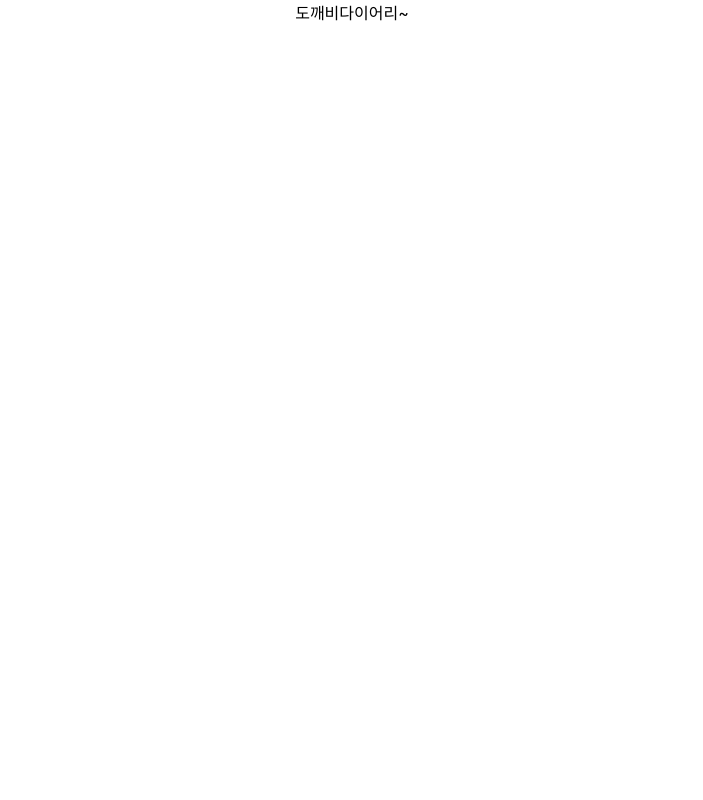
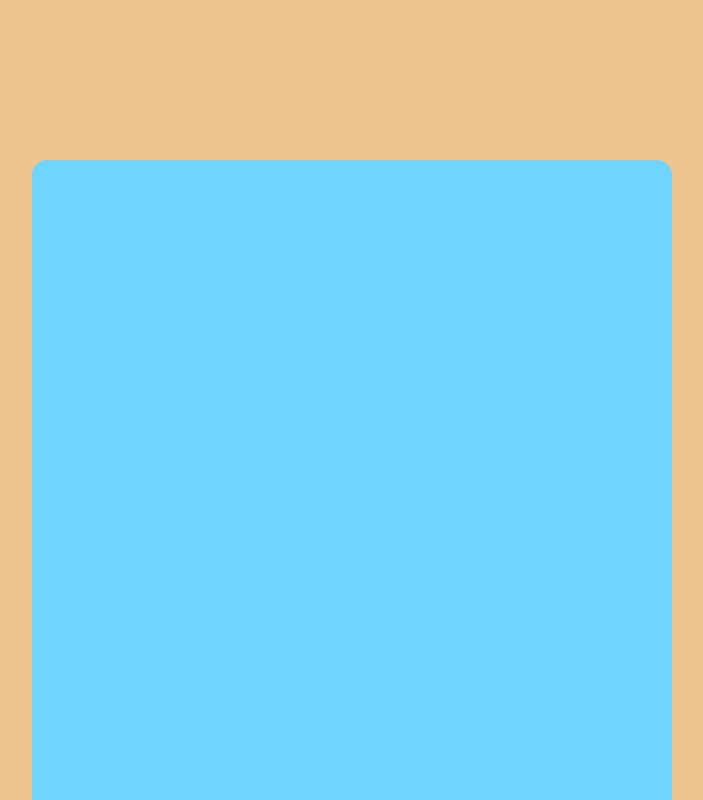
Before and after one commit to yeri942/dokev_diary, a React (Create React App) app in the folder dokev-diary/: page / in a window 1280 px wide. Shown: the whole page, without its empty margins (288-991 px from the left). Built offline with nearby package versions, Linux system fonts and the light colour scheme.

Commit message:
책상, 다이어리 영역 잡아두기

```diff
--- a/dokev-diary/package.json
+++ b/dokev-diary/package.json
@@ -8,7 +8,9 @@
     "@testing-library/user-event": "^13.5.0",
     "react": "^18.0.0",
     "react-dom": "^18.0.0",
+    "react-router-dom": "^6.3.0",
     "react-scripts": "5.0.1",
+    "styled-components": "^5.3.5",
     "web-vitals": "^2.1.4"
   },
   "scripts": {
--- a/dokev-diary/src/App.css
+++ b/dokev-diary/src/App.css
@@ -1,38 +1,4 @@
 .App {
-  text-align: center;
+    text-align: center;
+    /* color: #edc590; */
 }
-
-.App-logo {
-  height: 40vmin;
-  pointer-events: none;
-}
-
-@media (prefers-reduced-motion: no-preference) {
-  .App-logo {
-    animation: App-logo-spin infinite 20s linear;
-  }
-}
-
-.App-header {
-  background-color: #282c34;
-  min-height: 100vh;
-  display: flex;
-  flex-direction: column;
-  align-items: center;
-  justify-content: center;
-  font-size: calc(10px + 2vmin);
-  color: white;
-}
-
-.App-link {
-  color: #61dafb;
-}
-
-@keyframes App-logo-spin {
-  from {
-    transform: rotate(0deg);
-  }
-  to {
-    transform: rotate(360deg);
-  }
-}
--- a/dokev-diary/src/App.js
+++ b/dokev-diary/src/App.js
@@ -1,7 +1,10 @@
+// import { Route, Routes } from "react-router-dom";
+// import styled from "styled-components";
 import "./App.css";
+import Main from "./page/Main";
 
 function App() {
-    return <div className="App">도깨비다이어리~</div>;
+    return <Main />;
 }
 
 export default App;
--- /dev/null
+++ b/dokev-diary/src/components/diary/Background.jsx
@@ -0,0 +1,16 @@
+import styled from "styled-components";
+// import { useState, useEffect } from "react";
+// import { useNavigate } from "react-router-dom";
+
+const Background = () => {
+    return <Back />;
+};
+
+const Back = styled.div`
+    position: absolute;
+    background-color: #edc590;
+    width: 100%;
+    height: 100vh;
+`;
+
+export default Background;
--- /dev/null
+++ b/dokev-diary/src/components/diary/Diary.jsx
@@ -0,0 +1,28 @@
+import styled from "styled-components";
+// import { useState, useEffect } from "react";
+// import { useNavigate } from "react-router-dom";
+
+const Diary = () => {
+    return (
+        <DiaryArea>
+            <DiaryBook></DiaryBook>
+        </DiaryArea>
+    );
+};
+const DiaryArea = styled.div`
+    position: absolute;
+    width: 100%;
+    height: 100vh;
+    overflow: hidden;
+    display: flex;
+    justify-content: center;
+`;
+const DiaryBook = styled.div`
+    position: absolute;
+    background-color: #6ed5fe;
+    width: 50%;
+    height: 90vh;
+    border-radius: 15px;
+    bottom: -10vh;
+`;
+export default Diary;
--- a/dokev-diary/src/index.js
+++ b/dokev-diary/src/index.js
@@ -1,14 +1,15 @@
-import React from 'react';
-import ReactDOM from 'react-dom/client';
-import './index.css';
-import App from './App';
-import reportWebVitals from './reportWebVitals';
+import React from "react";
+import { BrowserRouter } from "react-router-dom";
+import ReactDOM from "react-dom/client";
+import "./index.css";
+import App from "./App";
+import reportWebVitals from "./reportWebVitals";
 
-const root = ReactDOM.createRoot(document.getElementById('root'));
+const root = ReactDOM.createRoot(document.getElementById("root"));
 root.render(
-  <React.StrictMode>
-    <App />
-  </React.StrictMode>
+    <BrowserRouter>
+        <App />
+    </BrowserRouter>
 );
 
 // If you want to start measuring performance in your app, pass a function
--- /dev/null
+++ b/dokev-diary/src/page/Main.jsx
@@ -0,0 +1,17 @@
+import React from "react";
+import styled from "styled-components";
+import Background from "../components/diary/Background";
+import Diary from "../components/diary/Diary";
+
+const Main = () => {
+    return (
+        <HomePageBlock>
+            <Background />
+            <Diary />
+        </HomePageBlock>
+    );
+};
+
+const HomePageBlock = styled.div``;
+
+export default Main;
```
Also changed, not shown: dokev-diary/public/img/나무 패턴.jpg (added), 1 other file (tests, documents, lock files or other folders).
